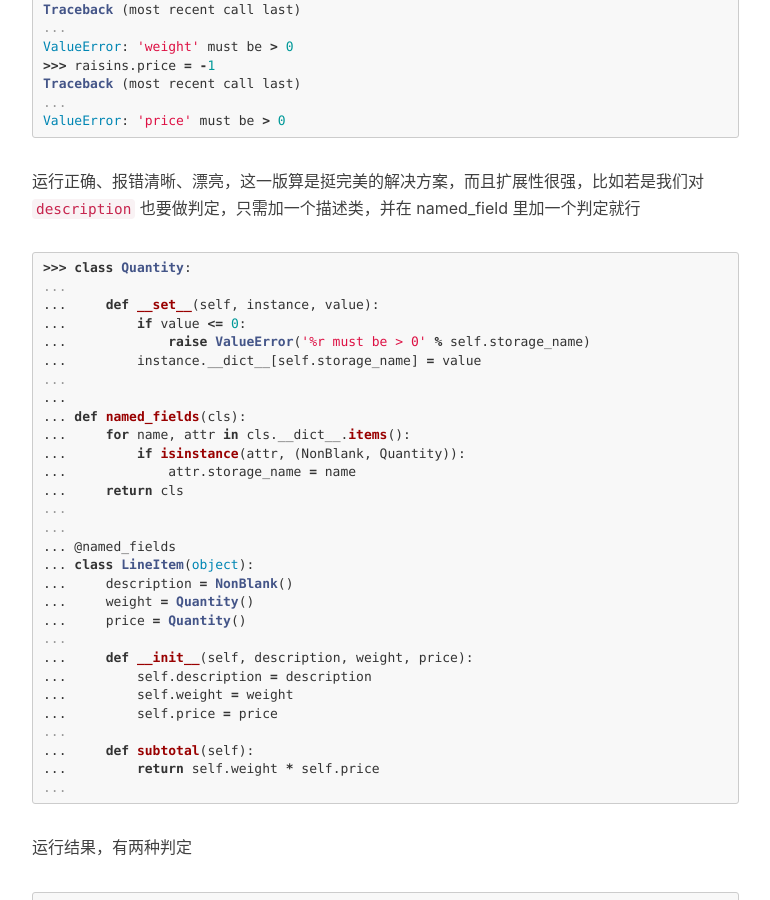
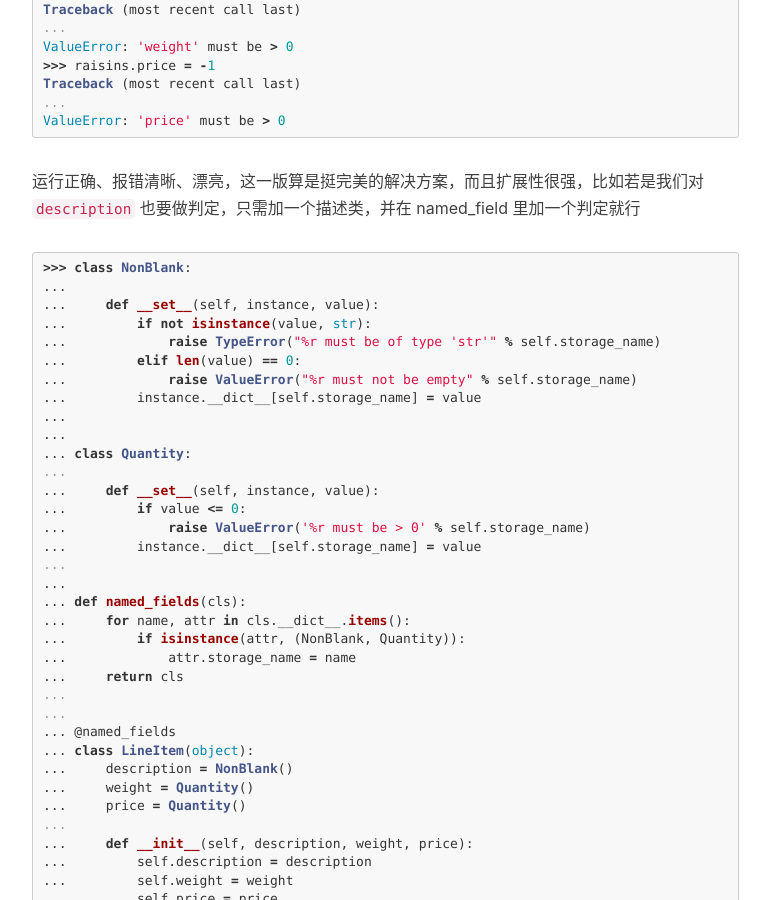
Before and after one commit to scottming/scottming.github.io, a Jekyll site: the page built from _posts/2017-06-07-python_descriptors.md, in a window 1280 px wide and 900 px high, scrolled down 5478 px. Shown: the whole window, without its empty margins (233-1003 px from the left). Built offline with Jekyll 4.4.1, drawn with Linux system fonts in a browser that asks for light colours; nearby versions of some CDN libraries; comment, search, counter and statistics services are not loaded.

Commit message:
Update 2017-06-07-python_descriptors.md

````diff
--- a/_posts/2017-06-07-python_descriptors.md
+++ b/_posts/2017-06-07-python_descriptors.md
@@ -306,7 +306,17 @@ ValueError: 'price' must be > 0
 
 
 ```python
->>> class Quantity:
+>>> class NonBlank:
+...
+...     def __set__(self, instance, value):
+...         if not isinstance(value, str):
+...             raise TypeError("%r must be of type 'str'" % self.storage_name)
+...         elif len(value) == 0:
+...             raise ValueError("%r must not be empty" % self.storage_name)
+...         instance.__dict__[self.storage_name] = value
+...
+...
+... class Quantity:
 ...
 ...     def __set__(self, instance, value):
 ...         if value <= 0:
````
